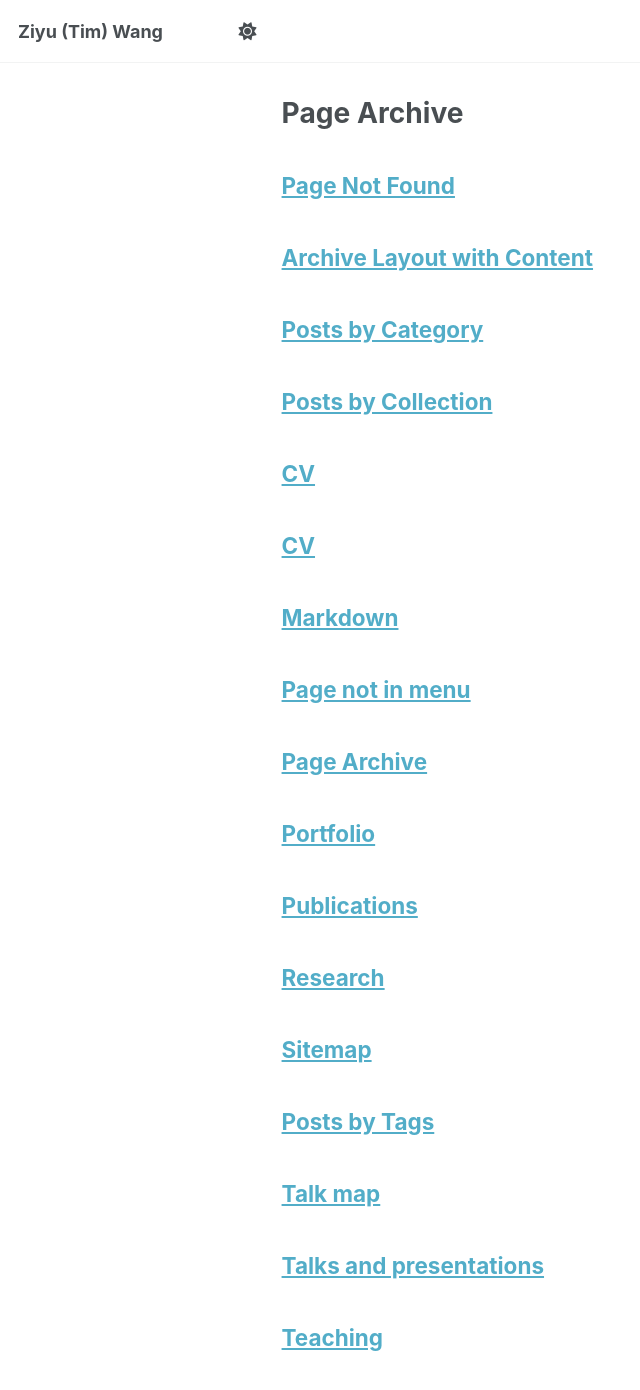
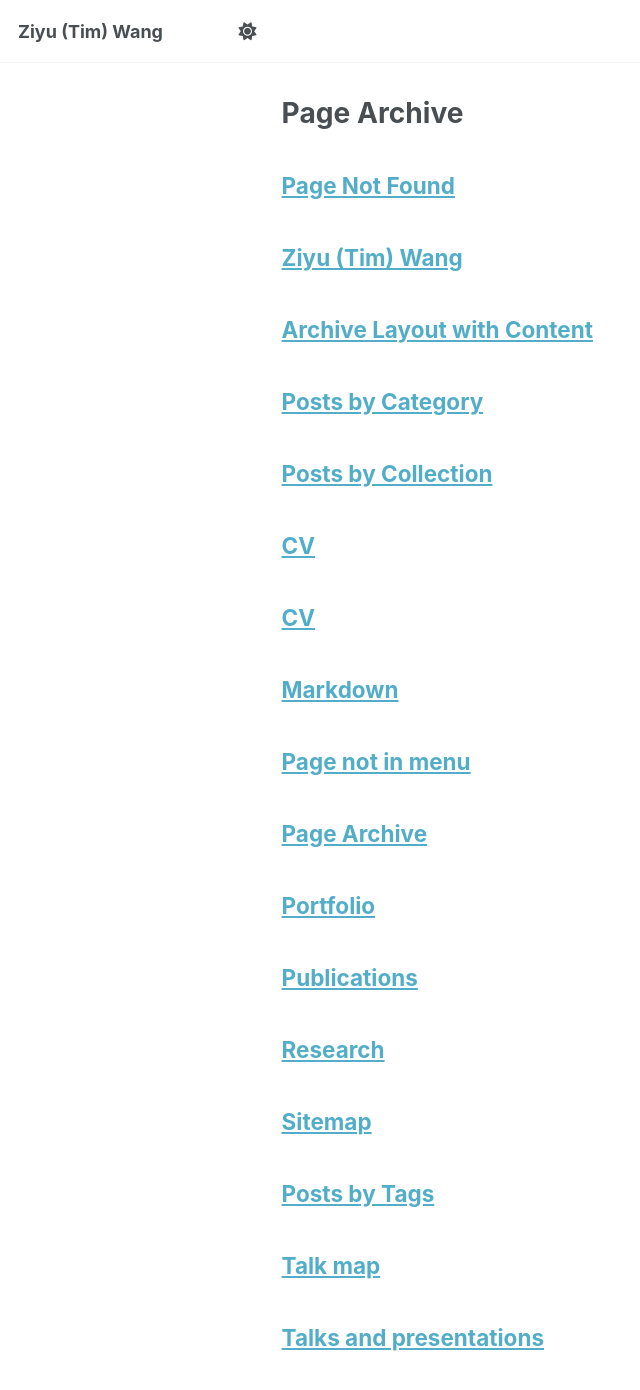
Before and after one commit to TimWANGFin/TimWANGFin.github.io, a Jekyll site: the page built from _pages/page-archive.html, in a window 1280 px wide and 1400 px high. Shown: the top 1390 px of the window, without its empty margins (0-640 px from the left). Built offline with Jekyll 4.4.1, drawn with Linux system fonts in a browser that asks for light colours; a script bundle is joined from its source files by our own code; library files that are not in the unit come from our copies.

Commit message:
Update about.md

```diff
--- a/_pages/about.md
+++ b/_pages/about.md
@@ -1,4 +1,8 @@
-
+---
+layout: single
+title: Ziyu (Tim) Wang
+permalink: /
+---
 
 # Ziyu (Tim) Wang
 
```
